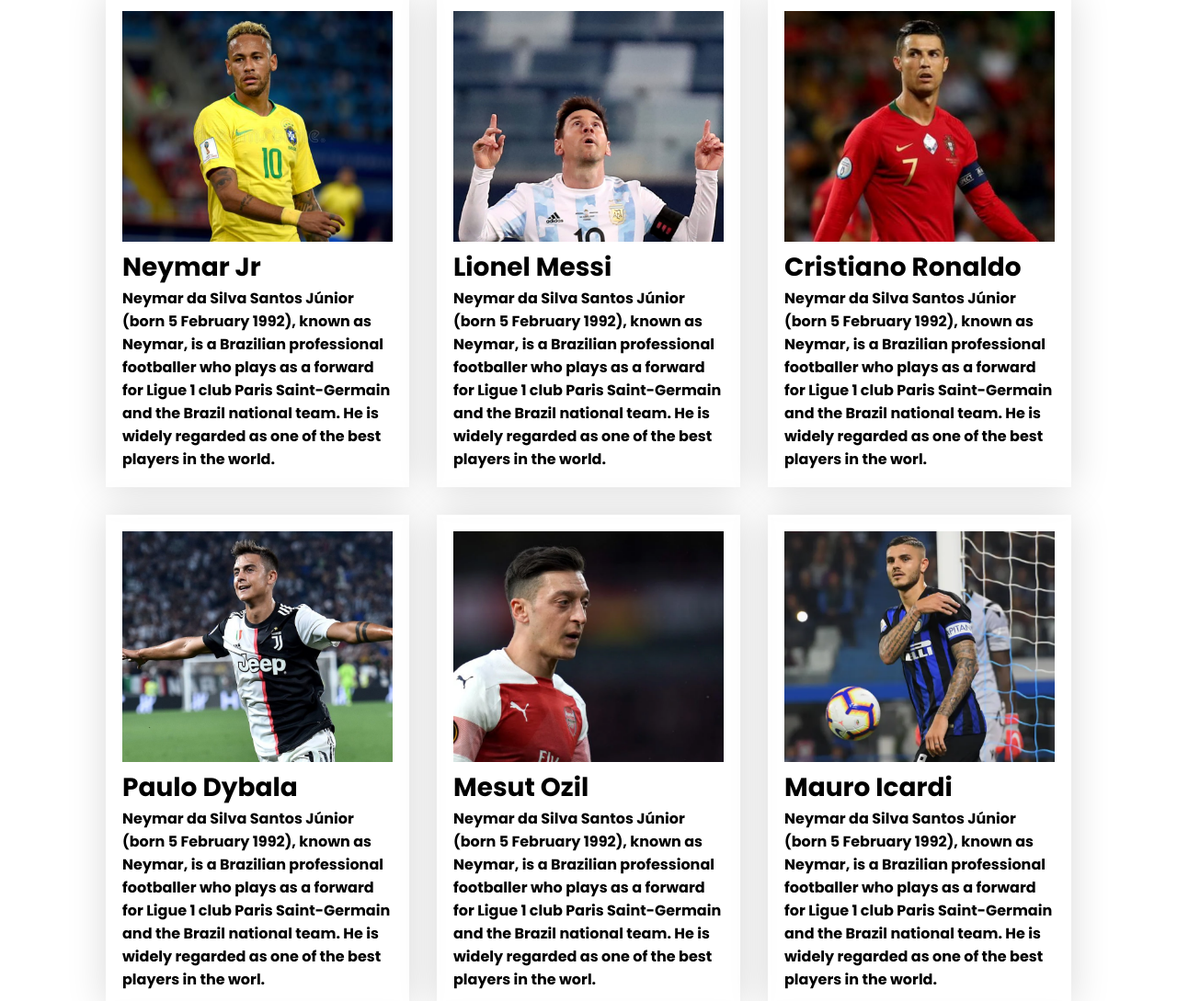
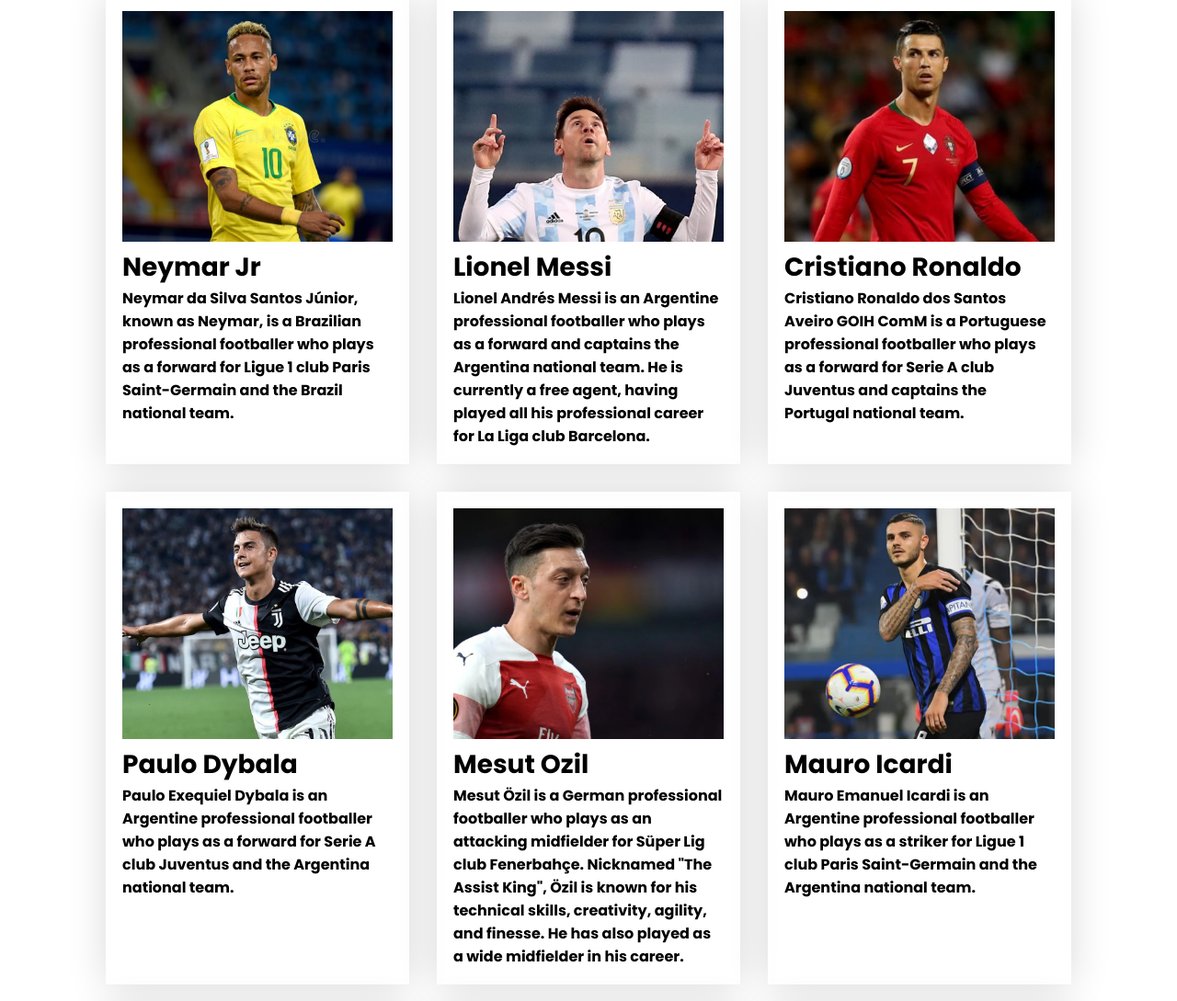
Before and after one commit to amotahar/responsive-footballs-games, a plain HTML site: page index.html in a window 1280 px wide. Shown: the part 815-1904 px from the top of the page at 92% size. Drawn offline with Linux system fonts and the light colour scheme.

Commit message:
finished

```diff
--- a/index.html
+++ b/index.html
@@ -27,8 +27,8 @@
                 <div class="nav-links">
                     <a href=""class="header-link" class="nav-link">Home</a>
                     <a href=""class="header-link">Clubs</a>
-                    <a href=""class="header-link">Worldcup2023</a>
-                    <a href=""class="header-link">UpcomingMatches</a>
+                    <a href=""class="header-link">World Cup 2022</a>
+                    <a href=""class="header-link">Upcoming Matches</a>
                     <a href=""class="header-link">Contact</a>
                 </div>
                 <div >
@@ -60,62 +60,62 @@
                 <div class="player-card">
                     <img src="./images/players/player-1.png" alt="">
                     <h2 class="player-name">Neymar Jr</h2>
-                    <p class="player-info">Neymar da Silva Santos Júnior (born 5 February 1992), known as Neymar, is a Brazilian professional footballer who plays as a forward for Ligue 1 club Paris Saint-Germain and the Brazil national team. He is widely regarded as one of the best players in the world.</p>
+                    <p class="player-info">Neymar da Silva Santos Júnior, known as Neymar, is a Brazilian professional footballer who plays as a forward for Ligue 1 club Paris Saint-Germain and the Brazil national team.</p>
                 </div>
                 <div class="player-card">
                     <img src="./images/players/player-2.png" alt="">
                     <h2 class="player-name">Lionel Messi</h2>
-                    <p class="player-info">Neymar da Silva Santos Júnior (born 5 February 1992), known as Neymar, is a Brazilian professional footballer who plays as a forward for Ligue 1 club Paris Saint-Germain and the Brazil national team. He is widely regarded as one of the best players in the world.</p>
+                    <p class="player-info">Lionel Andrés Messi is an Argentine professional footballer who plays as a forward and captains the Argentina national team. He is currently a free agent, having played all his professional career for La Liga club Barcelona. </p>
                 </div>
                 <div class="player-card">
                     <img src="./images/players/player-3.png" alt="">
                     <h2 class="player-name">Cristiano Ronaldo</h2>
-                    <p class="player-info">Neymar da Silva Santos Júnior (born 5 February 1992), known as Neymar, is a Brazilian professional footballer who plays as a forward for Ligue 1 club Paris Saint-Germain and the Brazil national team. He is widely regarded as one of the best players in the worl. </p>
+                    <p class="player-info">Cristiano Ronaldo dos Santos Aveiro GOIH ComM is a Portuguese professional footballer who plays as a forward for Serie A club Juventus and captains the Portugal national team.</p>
                 </div>
                 <div class="player-card">
                     <img src="./images/players/player-4.png" alt="">
                     <h2 class="player-name">Paulo Dybala</h2>
-                    <p class="player-info">Neymar da Silva Santos Júnior (born 5 February 1992), known as Neymar, is a Brazilian professional footballer who plays as a forward for Ligue 1 club Paris Saint-Germain and the Brazil national team. He is widely regarded as one of the best players in the worl. </p>
+                    <p class="player-info">Paulo Exequiel Dybala is an Argentine professional footballer who plays as a forward for Serie A club Juventus and the Argentina national team.</p>
                 </div>
                 <div class="player-card">
                     <img src="./images/players/player-5.png" alt="">
                     <h2 class="player-name">Mesut Ozil </h2>
-                    <p class="player-info">Neymar da Silva Santos Júnior (born 5 February 1992), known as Neymar, is a Brazilian professional footballer who plays as a forward for Ligue 1 club Paris Saint-Germain and the Brazil national team. He is widely regarded as one of the best players in the worl. </p>
+                    <p class="player-info">Mesut Özil is a German professional footballer who plays as an attacking midfielder for Süper Lig club Fenerbahçe. Nicknamed "The Assist King", Özil is known for his technical skills, creativity, agility, and finesse. He has also played as a wide midfielder in his career. </p>
                 </div>
                 <div class="player-card">
                     <img src="./images/players/player-6.png" alt="">
                     <h2 class="player-name">Mauro Icardi </h2>
-                    <p class="player-info">Neymar da Silva Santos Júnior (born 5 February 1992), known as Neymar, is a Brazilian professional footballer who plays as a forward for Ligue 1 club Paris Saint-Germain and the Brazil national team. He is widely regarded as one of the best players in the world.</p>
+                    <p class="player-info">Mauro Emanuel Icardi is an Argentine professional footballer who plays as a striker for Ligue 1 club Paris Saint-Germain and the Argentina national team.</p>
                 </div>
                 <div class="player-card">
                     <img src="./images/players/player-7.png" alt="">
                     <h2 class="player-name">Di Maria</h2>
-                    <p class="player-info">Neymar da Silva Santos Júnior (born 5 February 1992), known as Neymar, is a Brazilian professional footballer who plays as a forward for Ligue 1 club Paris Saint-Germain and the Brazil national team. He is widely regarded as one of the best players in the world.</p>
+                    <p class="player-info">Ángel Fabián Di María is an Argentine professional footballer who plays for Ligue 1 club Paris Saint-Germain and the Argentina national team. He can play as either a winger or attacking midfielder.</p>
                 </div>
                 <div class="player-card">
                     <img src="./images/players/player-8.png" alt="">
                     <h2 class="player-name">Kylian Mbappé</h2>
-                    <p class="player-info">Neymar da Silva Santos Júnior (born 5 February 1992), known as Neymar, is a Brazilian professional footballer who plays as a forward for Ligue 1 club Paris Saint-Germain and the Brazil national team. He is widely regarded as one of the best players in the worl. </p>
+                    <p class="player-info">Kylian Mbappé Lottin is a French professional footballer who plays as a forward for Ligue 1 club Paris Saint-Germain and the France national team. Mbappé began his senior career with Ligue 1 club Monaco, making his professional debut in 2015, aged 16. </p>
                 </div>
                 <div class="player-card">
                     <img src="./images/players/player-9.png" alt="">
                     <h2 class="player-name">Mohamed Salah</h2>
-                    <p class="player-info">Neymar da Silva Santos Júnior (born 5 February 1992), known as Neymar, is a Brazilian professional footballer who plays as a forward for Ligue 1 club Paris Saint-Germain and the Brazil national team. He is widely regarded as one of the best players in the world.</p>
+                    <p class="player-info">Mohamed Salah Hamed Mahrous Ghaly is an Egyptian professional footballer who plays as a forward for Premier League club Liverpool and captains the Egypt national team. Considered one of the best players in the world, he is known for his finishing, dribbling, and speed.</p>
                 </div>
                 <div class="player-card">
                     <img src="./images/players/player-10.png" alt="">
                     <h2 class="player-name">Harry Kane</h2>
-                    <p class="player-info">Neymar da Silva Santos Júnior (born 5 February 1992), known as Neymar, is a Brazilian professional footballer who plays as a forward for Ligue 1 club Paris Saint-Germain and the Brazil national team. He is widely regarded as one of the best players in the world.</p>
+                    <p class="player-info">Harry Edward Kane MBE is an English professional footballer who plays as a striker for Premier League club Tottenham Hotspur and captains the England national team. Regarded as one of the best strikers in the world, Kane is known for his prolific goalscoring record and ability to link play.</p>
                 </div>
                 <div class="player-card">
                     <img src="./images/players/player-11.png" alt="">
                     <h2 class="player-name">Kevin De Bruyne</h2>
-                    <p class="player-info">Neymar da Silva Santos Júnior (born 5 February 1992), known as Neymar, is a Brazilian professional footballer who plays as a forward for Ligue 1 club Paris Saint-Germain and the Brazil national team. He is widely regarded as one of the best players in the world.</p>
+                    <p class="player-info">Kevin De Bruyne is a Belgian professional footballer who plays as a midfielder for Premier League club Manchester City, where he is vice-captain, and the Belgium national team.</p>
                 </div>
                 <div class="player-card">
                     <img src="./images/players/player-12.png" alt="">
                     <h2 class="player-name">Philippe Coutinho</h2>
-                    <p class="player-info">Neymar da Silva Santos Júnior (born 5 February 1992), known as Neymar, is a Brazilian professional footballer who plays as a forward for Ligue 1 club Paris Saint-Germain and the Brazil national team. He is widely regarded as one of the best players in the world.</p>
+                    <p class="player-info">Philippe Coutinho Correia is a Brazilian professional footballer who plays as an attacking midfielder or winger for Spanish club Barcelona and the Brazil national team. He is known for his combination of vision, passing, dribbling and ability to conjure curving long-range strikes.</p>
                 </div>
             </div>
         </section>
```
